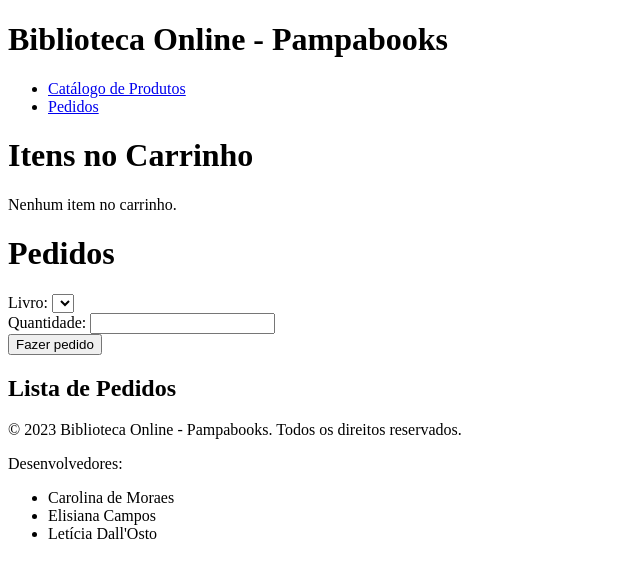
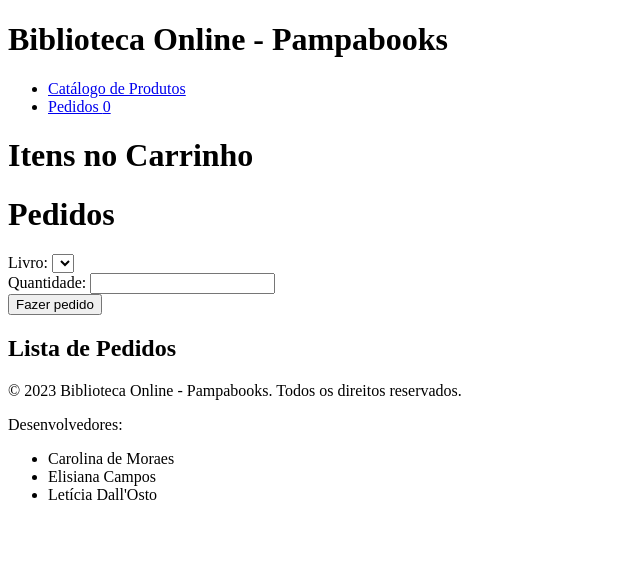
Before and after one commit to LeticiaDallosto/pampabooks, a website: page orders/public/index.html in a window 1280 px wide. Shown: the whole page, without its empty margins (0-640 px from the left). Drawn offline with Linux system fonts and the light colour scheme; no server answers.

Commit message:
fix: gestão de itens no carrinho

```diff
--- a/orders/public/order.js
+++ b/orders/public/order.js
@@ -1,20 +1,13 @@
 document.addEventListener('DOMContentLoaded', () => {
+    // Sincronizar cabeçalho e rodapé
+    loadHeaderAndFooter()
+
     // Função para listar pedidos
     orderList();
     // Função para carregar os livros do catálogo
     loadBooks();
 
-    // Sincronizar cabeçalho e rodapé
-    fetch('/header.html')
-        .then(response => response.text())
-        .then(data => {
-            document.getElementById('header').innerHTML = data;
-        });
-    fetch('/footer.html')
-        .then(response => response.text())
-        .then(data => {
-            document.getElementById('footer').innerHTML = data;
-        });
+
 
     const orderForm = document.getElementById('order-form');
     orderForm.addEventListener('submit', async (e) => {
@@ -110,6 +103,68 @@ document.addEventListener('DOMContentLoaded', () => {
         }
     }
 
+    function restoreProductsToLocalStorage() {
+        const queryString = window.location.search;
+        const urlParams = new URLSearchParams(queryString);
+        const cartParam = urlParams.get('cart');
+
+        const products = cartParam.split(',').map(function(product) {
+            return decodeURIComponent(product);
+        });
+
+        localStorage.setItem('cart', JSON.stringify(products));
+
+        const newUrl = window.location.origin + window.location.pathname;
+        window.history.replaceState({}, document.title, newUrl); // Atualiza a URL sem recarregar a página
+    }
+
+    async function loadHeaderAndFooter() {
+        try {
+            // Fetch and load the header
+            const headerResponse = await fetch('/header.html');
+            const headerData = await headerResponse.text();
+            document.getElementById('header').innerHTML = headerData;
+
+            // Call the function to update the cart count after the header is loaded
+            updateCartCount();
+
+            const cartListButton = document.getElementById('cart-button');
+            cartListButton.addEventListener('click', function(e) {
+                e.preventDefault();
+
+                const products = JSON.parse(localStorage.getItem('cart')) || [];
+                const cartParam = products.map(function(product) {
+                    return encodeURIComponent(product);
+                }).join(',');
+
+                const newUrl = 'http://localhost:3004?cart=' + cartParam;
+                window.location.href = newUrl;
+            });
+
+            // Fetch and load the footer
+            const footerResponse = await fetch('/footer.html');
+            const footerData = await footerResponse.text();
+            document.getElementById('footer').innerHTML = footerData;
+        } catch (error) {
+            console.error('Error loading header or footer:', error);
+        }
+    }
+
+    function updateCartCount() {
+        const cart = JSON.parse(localStorage.getItem('cart')) || [];
+        const cartCountElement = document.getElementById('cart-count');
+        if (cartCountElement) {
+            cartCountElement.textContent = cart.length;
+
+            if (cart.length === 0) {
+                cartCountElement.classList.add('hidden');
+            } else {
+                cartCountElement.classList.remove('hidden');
+            }
+        }
+    }
+
+    restoreProductsToLocalStorage()
     // Exibir itens do carrinho ao carregar a página
     displayCartItems();
 
--- a/public/header.html
+++ b/public/header.html
@@ -12,7 +12,7 @@
         <nav>
             <ul>
                 <li><a class="nav-link" href="http://localhost:3003">Catálogo de Produtos</a></li>
-                <li><a class="nav-link" href="http://localhost:3004">Pedidos <span id="cart-count" class="cart-count hidden"></span></a></li>
+                <li><a id="cart-button" class="nav-link" href="http://localhost:3004">Pedidos <span id="cart-count" class="cart-count hidden"></span></a></li>
                 <!-- <li><a class="nav-link" href="http://localhost:3005">Avaliações</a></li> -->
             </ul>
         </nav>
```
Also changed, not shown: catalog/public/catalog.js (+78 -41 lines), catalog/public/product.js (+33 -10 lines).
